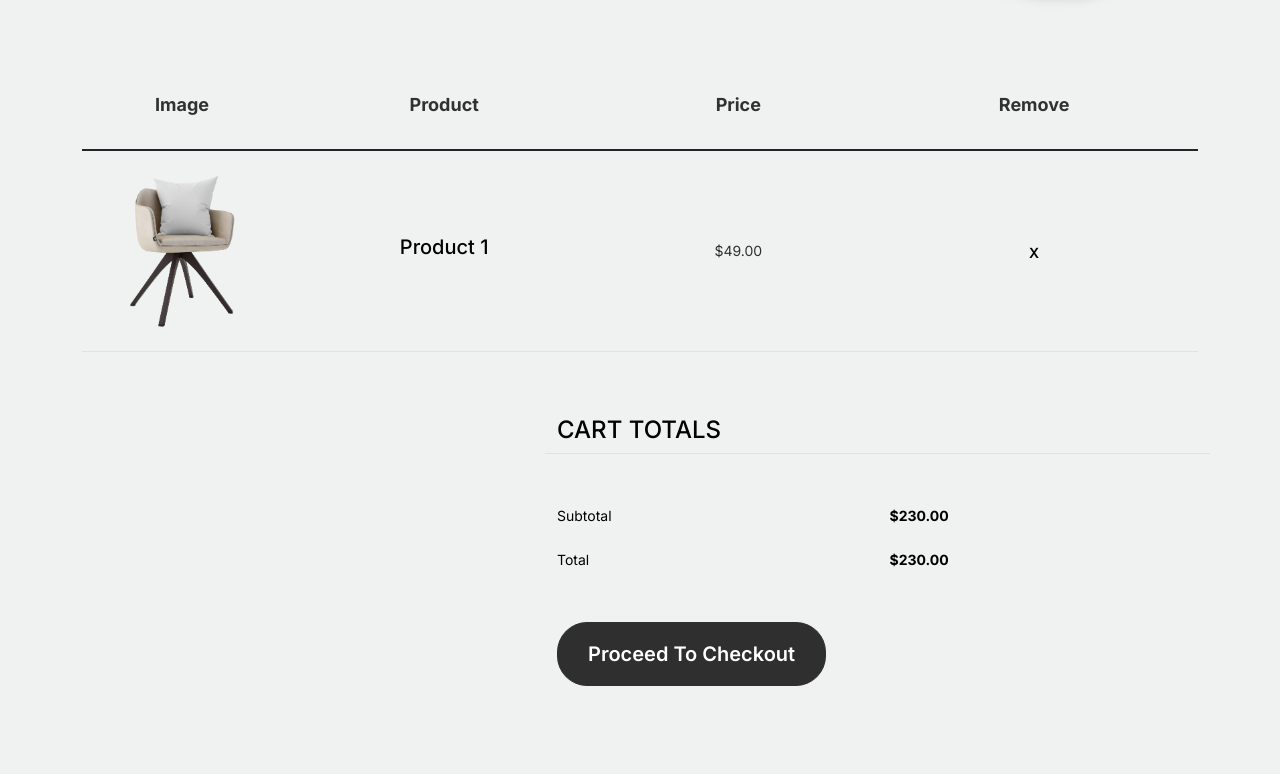
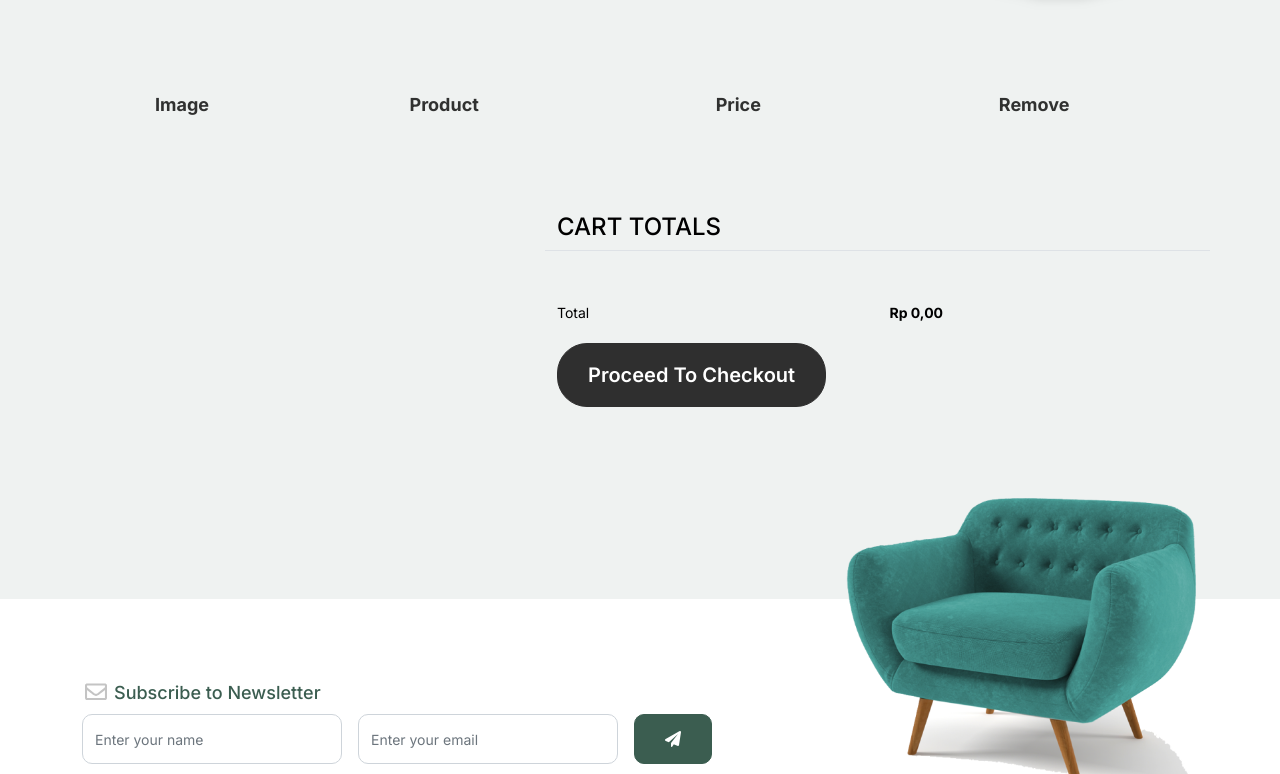
Before and after one commit to Rizanoor/aranoz-frontend, a Vue app: page /cart in a window 1280 px wide. Shown: the part 587-1361 px from the top of the page. Built offline with nearby package versions, Linux system fonts and the light colour scheme.

Commit message:
feat: add to cart

```diff
--- a/src/components/molecules/CardProduct.vue
+++ b/src/components/molecules/CardProduct.vue
@@ -23,6 +23,17 @@ const formatCurrency = (value) => {
     return value.toLocaleString('id-ID', { style: 'currency', currency: 'IDR' });
 };
 
+const addToLocalStorage = (product) => {
+  const storedProducts = localStorage.getItem('products');
+  if (storedProducts) {
+    const productsArray = JSON.parse(storedProducts);
+    productsArray.push(product);
+    localStorage.setItem('products', JSON.stringify(productsArray));
+  } else {
+    localStorage.setItem('products', JSON.stringify([product]));
+  }
+};
+
 </script>
 
 <template>
@@ -31,7 +42,7 @@ const formatCurrency = (value) => {
             <img :src="getImageUrl(product)" class="img-fluid product-thumbnail" alt="Product Image">
             <h3 class="product-title">{{ product.name }}</h3>
             <strong class="product-price">{{ formatCurrency(product.price) }}</strong>
-            <span class="icon-cross">
+            <span class="icon-cross" @click="addToLocalStorage(product)">
                 <img src="../../assets/images/cross.svg" class="img-fluid" alt="Cross Icon">
             </span>
         </a>
--- a/src/views/CartView.vue
+++ b/src/views/CartView.vue
@@ -1,6 +1,21 @@
 <script setup>
 import Hero from '../components/organisems/Hero.vue';
+let products = JSON.parse(localStorage.getItem('products')) || [];
+console.log(products);
 
+const getImageUrl = (product) => {
+    return import.meta.env.VITE_STORAGE_BASE_URL + '/' + product.galleries[0].photos;
+};
+
+const formatCurrency = (value) => {
+    return value.toLocaleString('id-ID', { style: 'currency', currency: 'IDR' });
+};
+
+const removeProduct = (index) => {
+    products.splice(index, 1);
+    localStorage.setItem('products', JSON.stringify(products));
+    location.reload();
+};
 </script>
 
 <template>
@@ -24,16 +39,18 @@ import Hero from '../components/organisems/Hero.vue';
                                     </tr>
                                 </thead>
                                 <tbody>
-                                    <tr>
+                                    <tr v-for="(product, index) in products" :key="index">
                                         <td class="product-thumbnail">
-                                            <img src="../assets/images/product-1.png" alt="Image" class="img-fluid">
+                                            <img :src="getImageUrl(product)" alt="Image" class="img-fluid">
                                         </td>
                                         <td class="product-name">
-                                            <h2 class="h5 text-black">Product 1</h2>
+                                            <h2 class="h5 text-black">{{ product.name }}</h2>
                                         </td>
-                                        <td>$49.00</td>
+                                        <td>{{ formatCurrency(product.price) }}</td>
+                                        <td>
+                                            <a href="#" @click.prevent="removeProduct(index)" class="btn btn-black btn-sm">X</a>
+                                        </td>
 
-                                        <td><a href="#" class="btn btn-black btn-sm">X</a></td>
                                     </tr>
 
                                 </tbody>
@@ -54,18 +71,11 @@ import Hero from '../components/organisems/Hero.vue';
                                 </div>
                                 <div class="row mb-3">
                                     <div class="col-md-6">
-                                        <span class="text-black">Subtotal</span>
-                                    </div>
-                                    <div class="col-md-6 text-right">
-                                        <strong class="text-black">$230.00</strong>
-                                    </div>
-                                </div>
-                                <div class="row mb-5">
-                                    <div class="col-md-6">
                                         <span class="text-black">Total</span>
                                     </div>
                                     <div class="col-md-6 text-right">
-                                        <strong class="text-black">$230.00</strong>
+                                        <strong class="text-black">{{ formatCurrency(products.reduce((total, product) =>
+                                            total + product.price, 0)) }}</strong>
                                     </div>
                                 </div>
 
```
